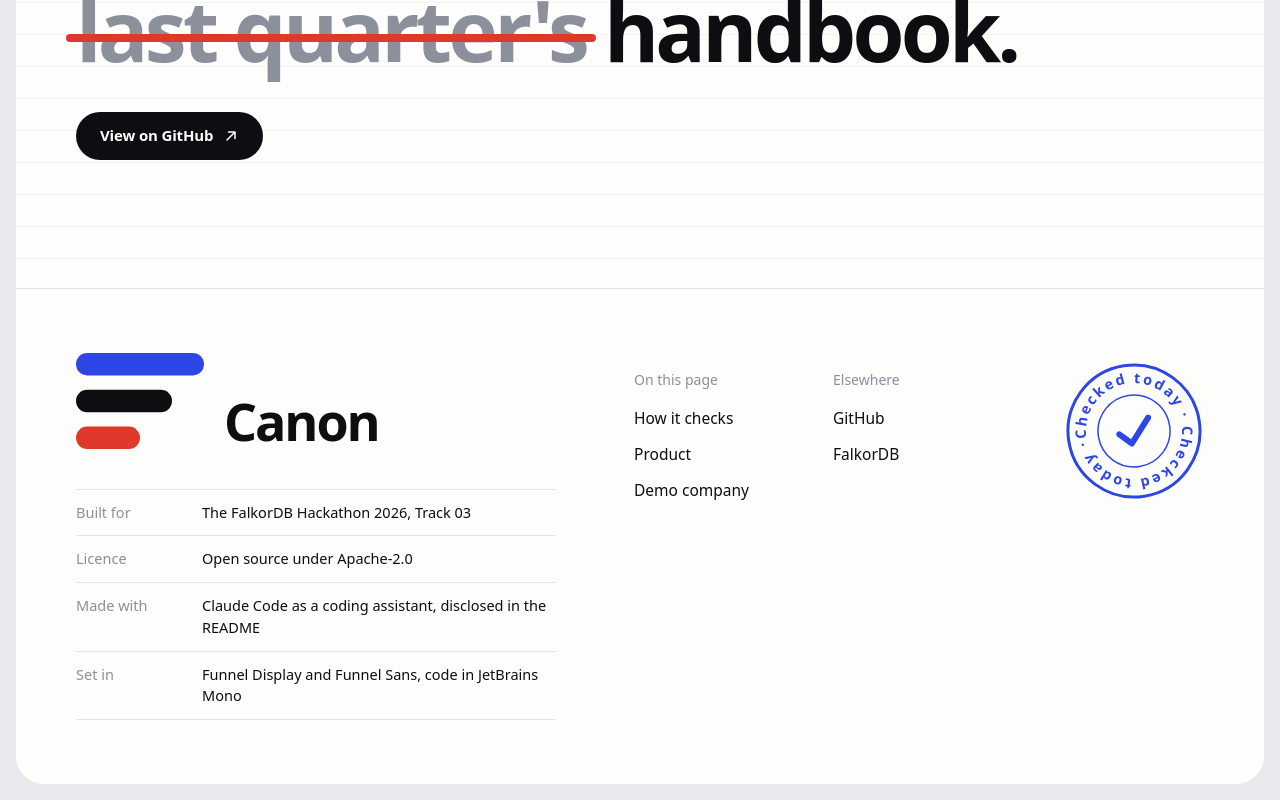
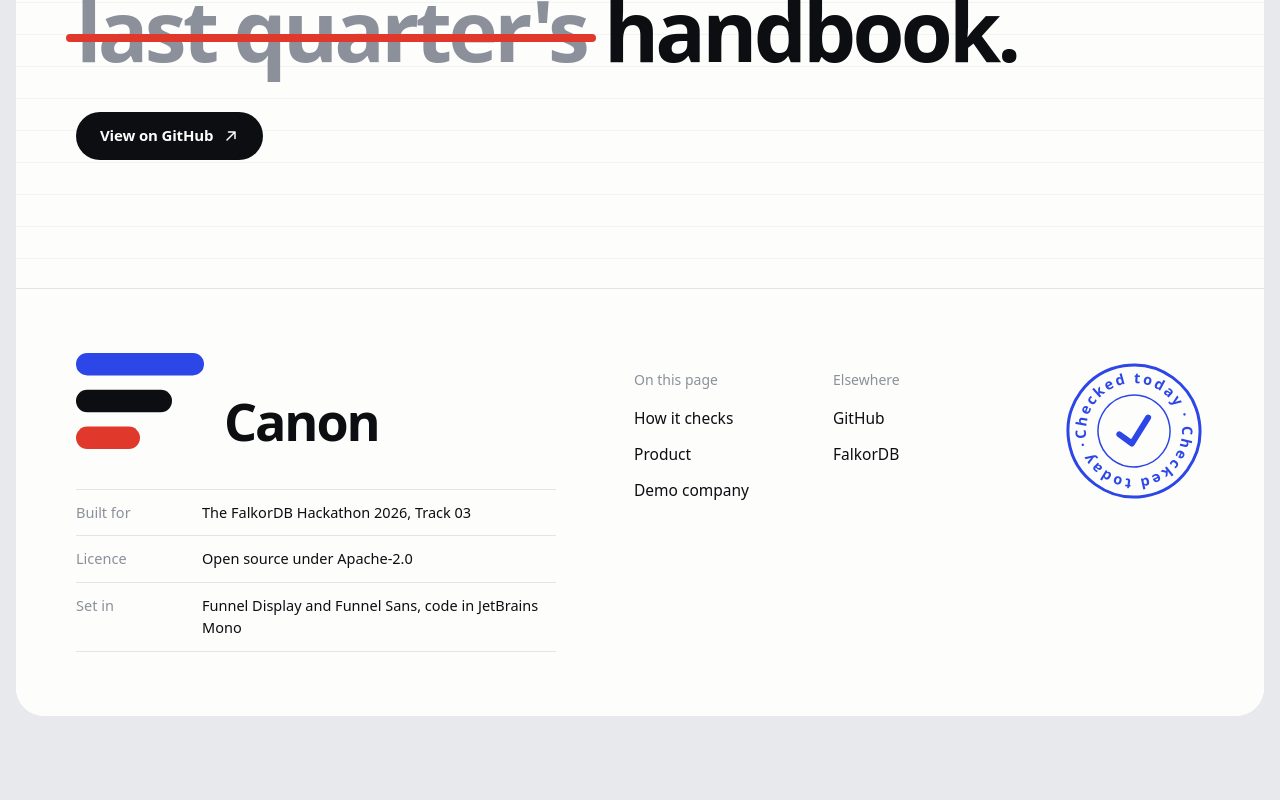
Before and after one commit to sushanshetty1/canon, a React (Vite) app in the folder web/: page / in a window 1280 px wide. Shown: the part 6959-7759 px from the top of the page. After the commit the page ends 7691 px from the top, so only its background shows below. Built offline with nearby package versions, Linux system fonts and the light colour scheme.

Commit message:
Footer: drop the AI tooling row; the disclosure stays in the README

```diff
--- a/web/src/sections/Closing.tsx
+++ b/web/src/sections/Closing.tsx
@@ -78,7 +78,6 @@
 const colophon = [
   ['Built for', 'The FalkorDB Hackathon 2026, Track 03'],
   ['Licence', 'Open source under Apache-2.0'],
-  ['Made with', 'Claude Code as a coding assistant, disclosed in the README'],
   ['Set in', 'Funnel Display and Funnel Sans, code in JetBrains Mono'],
 ]
 
```
